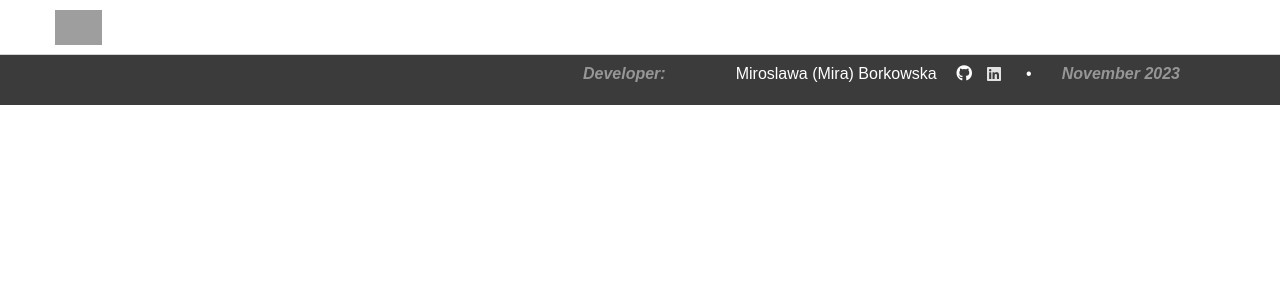
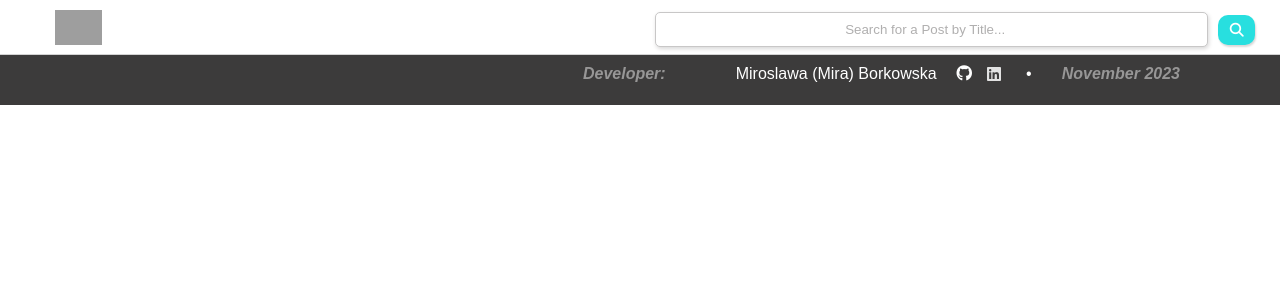
Before and after one commit to Mirabordem/INSIDEOUT, a React (Create React App) app in the folder react-app/: page / in a window 1280 px wide. Shown: the top 300 px of the page. Built offline with nearby package versions, Linux system fonts and the light colour scheme; no server answers; grey boxes are pictures that could not be loaded; the HTML template or start-up script is replaced by a standard one.

Commit message:
search-bar

```diff
--- a/react-app/src/App.js
+++ b/react-app/src/App.js
@@ -8,9 +8,10 @@ import Navigation from "./components/Navigation/Navigation";
 import Home from './components/Home/Home';
 import PostDetails from "./components/PostDetails/PostDetails";
 import LandingPage from "./components/LandingPage/LandingPage";
-import ProfilePage from "./components/ProfilePage/ProfilePage";
+// import ProfilePage from "./components/ProfilePage/ProfilePage";
 import CollectionDetails from "./components/CollectionDetails/CollectionDetails";
 import Footer from "./components/Footer/Footer";
+import SearchBarPage from "./components/SearchBarPage/SearchBarPage";
 
 function App() {
   const dispatch = useDispatch();
@@ -37,14 +38,17 @@ function App() {
           <Route exact path='/posts'>
             <Home />
           </Route>
-          <Route path="/user">
+          {/* <Route path="/user">
               <ProfilePage />
-          </Route>
+          </Route> */}
           <Route exact path='/posts/:postId'>
             <PostDetails />
           </Route>
           <Route path="/collections/:collectionId">
               <CollectionDetails />
+          </Route>
+          <Route exact path="/search">
+            <SearchBarPage />
           </Route>
         </Switch>
       )}
--- a/react-app/src/components/CollectionDetails/CollectionDetails.css
+++ b/react-app/src/components/CollectionDetails/CollectionDetails.css
@@ -1,7 +1,6 @@
 .main-collection-details-container {
 display: flex;
 flex-direction: column;
-/* z-index: 3000; */
 }
 
 .collection-details {
@@ -98,7 +97,6 @@ flex-direction: column;
 
 
 #link-add-post-button1 {
-
     font-size: 8px;
     text-decoration: none;
     background-color: rgb(30, 206, 206);
--- a/react-app/src/components/Navigation/Navigation.css
+++ b/react-app/src/components/Navigation/Navigation.css
@@ -19,7 +19,6 @@
 }
 
 .INSIDEOUT-logo {
-  /* width: 160px; */
   height: 35px;
   margin-left: 30px;
   padding-top: 0;
@@ -43,8 +42,6 @@
   top: 40px;
   padding: 7px 12px;
   background-color: transparent !important;
-  /* border: none !important; */
-  /* border: 2px solid red; */
 }
 
 .new-post:hover {
@@ -125,13 +122,11 @@
 
 .text {
   text-decoration: none;
-  /* color: black; */
   color: rgb(161, 158, 158);
   margin-top: 0;
   margin-bottom: 2px;
   padding-bottom: 0;
   font-weight: 300;
-  /* font-style: oblique; */
 }
 
 .dots {
@@ -278,3 +273,69 @@
   cursor: pointer;
   color: aqua;
 }
+
+
+#searchBar {
+  width: 100%;
+
+}
+
+#searchBar.search-window {
+color: rgb(229, 224, 224);
+}
+
+.search-bar-container {
+  display: flex;
+  flex-direction: row;
+  align-items: center;
+  justify-content: center;
+}
+
+.search-form {
+  width: 600px;
+  height: 35px;
+  display: flex;
+  flex-direction: row;
+  align-items: center;
+  justify-content: center;
+}
+
+
+.search-window1 {
+  background-color: white;
+  border: 1px solid rgb(200, 199, 199);
+  color: rgb(118, 114, 114);
+  border-radius: 5px;
+  width: 180px;
+  height: 35px;
+  cursor: pointer;
+  padding-left: 100px;
+  padding-right: 100px;
+  box-shadow: 1px 2px 4px rgb(217, 216, 216);
+}
+
+.search-window1:focus {
+  outline: none;
+}
+
+.search-window1::placeholder {
+  color: rgb(176, 175, 175);
+}
+
+.search-button {
+  width: 40px;
+  height: 30px;
+  margin-left: 10px;
+  font-size: 14px;
+  transition: color 0.3s;
+  border: none;
+  background-color: rgb(40, 223, 223);
+  border-radius: 10px;
+  color: white;
+  box-shadow: 1px 2px 2px rgb(217, 216, 216);
+}
+
+.search-button:hover {
+  cursor: pointer;
+  background-color: aqua;
+}
--- a/react-app/src/components/Navigation/Navigation.js
+++ b/react-app/src/components/Navigation/Navigation.js
@@ -1,15 +1,35 @@
 import React from "react";
-import { NavLink } from "react-router-dom";
-import { useSelector } from "react-redux";
+import { useState } from "react";
+import { useHistory, NavLink } from "react-router-dom";
+import { useDispatch, useSelector } from "react-redux";
 import ProfileButton from "./ProfileButton";
 import CreateButton from "./CreateButton";
+import { searchPostsThunk, clearSearchResults } from "../../store/post"
 import "./Navigation.css";
 
 
-function Navigation({ isLoaded }) {
+export default function Navigation({ isLoaded }) {
+  const dispatch = useDispatch()
+  const { push } = useHistory()
   const sessionUser = useSelector((state) => state.session.user);
   const user = useSelector((state) => state.session.user);
   const post = useSelector((state) => state.posts.singlePost);
+  const [search, setSearch] = useState("")
+  const [errors, setErrors] = useState('')
+
+
+  const handleSubmit = async (e) => {
+    e.preventDefault()
+    dispatch(clearSearchResults());
+    const data = await dispatch(searchPostsThunk(search))
+    if (!data.errors) {
+        setSearch('')
+        return push('/search')
+    } else {
+        setErrors(data.errors)
+    }
+}
+
 
   return (
     <div className="nav-container">
@@ -30,6 +50,22 @@ function Navigation({ isLoaded }) {
           ></img>
         </NavLink>
       )}
+
+      <div className="search-bar-container">
+            <form className="search-form" onSubmit={handleSubmit}>
+                <input
+                value={search}
+                onChange={e => setSearch(e.target.value)}
+                className="search-window1"
+                id="searchBar"
+                type="search"
+                placeholder="Search for a Post by Title..." />
+                <button className="search-button" type="submit"><i class="fa fa-search" aria-hidden="true"></i></button>
+            </form>
+            <p>{errors}</p>
+        </div>
+
+
       {isLoaded && (
         <div className="nav-profile">
 
@@ -44,5 +80,3 @@ function Navigation({ isLoaded }) {
     </div>
   );
 }
-
-export default Navigation;
--- a/react-app/src/components/PostDetails/PostDetails.css
+++ b/react-app/src/components/PostDetails/PostDetails.css
@@ -350,6 +350,7 @@
   flex-direction: column;
   align-items: center;
   font-size: 18px;
+  color: rgb(118, 114, 114);
 }
 
 .leave-comment {
--- a/react-app/src/components/PostDetails/PostDetails.js
+++ b/react-app/src/components/PostDetails/PostDetails.js
@@ -153,10 +153,10 @@ export default function PostDetails() {
       {/* <div className="lets-talk">LET'S TALK...</div> */}
     <div className="leave-the-comment">
       <div className={!userComments.length && userId && userId !== currPost?.userId ? "centerMe" : "hidden"}>
-      <h3 className="comments-title">{commentArr.length ? "" : "Be the First To Comment!"}</h3>
+      <h3 className="comments-title">{commentArr.length ? "" : "Be The First To Comment!"}</h3>
         <OpenModalButton
             className='leave-comment'
-            buttonText="LEAVE THE COMMENT"
+            buttonText="SHARE YOUR THOUGHTS"
             modalComponent={<AddComment postId={post.id} />}
             />
         </div>
--- /dev/null
+++ b/react-app/src/components/SearchBarPage/SearchBarPage.css
@@ -0,0 +1,69 @@
+.search-page-main {
+    display: flex;
+    flex-direction: column;
+    align-items: center;
+
+}
+
+.collection-details1 {
+    /* border: 2px solid red; */
+    display: flex;
+    flex-direction: column;
+    align-items: center;
+    justify-content: center;
+    background-color: rgb(60, 59, 59);
+    height: 200px;
+    width: 100%;
+    color: white;
+    font-size: 36px;
+}
+
+.main-home-container3 {
+    display: grid;
+    grid-template-columns: 1fr 3.5fr 1fr
+}
+
+.Masonry {
+    flex-direction: column;
+}
+
+.image-grid3 {
+    max-width: 1024px;
+    margin: 0 auto;
+    padding: 0 0;
+    box-sizing: content-box;
+    min-height: calc(100vh - 100px);
+}
+
+
+.my-masonry-grid3 {
+    display: flex;
+    margin-left: 0;
+    width: auto;
+}
+
+.my-masonry-grid_column {
+    padding-left: 0;
+    background-clip: padding-box;
+}
+
+.my-masonry-grid_column > div {
+    max-width: 100%;
+    width: 100%;
+    margin-bottom: 0;
+}
+
+.no-search-result-container {
+    display: flex;
+    flex-direction: row;
+    align-items: center;
+    /* border: 2px solid red; */
+    width: 100%;
+    height: 60px;
+}
+
+#no-search-result {
+    margin-left: auto;
+    color: orange;
+    font-size: 18px;
+}
--- /dev/null
+++ b/react-app/src/components/SearchBarPage/SearchBarPage.js
@@ -0,0 +1,45 @@
+import React from "react";
+import { useSelector } from "react-redux";
+import Masonry from "react-masonry-css";
+import SinglePost from '../Home/SinglePost';
+import "./SearchBarPage.css"
+
+
+
+export default function SearchBarPage() {
+    const searchedPosts = useSelector((state) => state.posts)
+
+
+
+return (
+    <div className="search-page-main">
+        <div className="collection-details1">
+        <div className="search-page-title">Posts That Match Your Search</div>
+
+        </div>
+        <div className="main-home-container3">
+
+        <div></div>
+            <div className="image-grid3">
+            <div className="no-search-result-container">
+                <div id="no-search-result" className={Object.values(searchedPosts).length ? "hidden" : "bigHeader"}>
+                    {Object.values(searchedPosts).length ? "" : "So sorry, there is no post to match your search. Try again..."}
+                </div>
+            </div>
+                <Masonry
+                breakpointCols={{ default: 4, 1100: 3, 800: 2, 500: 1 }}
+                className="my-masonry-grid3"
+                columnClassName="my-masonry-grid_column"
+                >
+                {Object.values(searchedPosts).map((post) => (
+                    <div className="post-card-container" key={post.id}>
+                        <SinglePost post={post} photoUrl={post.photoUrl} />
+                    </div>
+                ))}
+                </Masonry>
+            </div>
+
+        </div>
+    </div>
+    );
+}
--- a/react-app/src/store/post.js
+++ b/react-app/src/store/post.js
@@ -2,6 +2,8 @@ export const GET_ALL_POSTS = "posts/GET_ALL_POSTS";
 export const GET_SINGLE_POST = "posts/GET_SINGLE_POST";
 export const CREATE_SINGLE_POST = "posts/CREATE_SINGLE_POST";
 export const DELETE_SINGLE_POST = "posts/DELETE_SINGLE_POST";
+export const POSTS_SEARCH = "post/POSTS_SEARCH"
+export const CLEAR_SEARCH_RESULTS = "post/CLEAR_SEARCH_RESULTS"
 
 export const FETCH_PHOTO_URL_REQUEST = "posts/FETCH_PHOTO_URL_REQUEST";
 export const FETCH_PHOTO_URL_SUCCESS = "posts/FETCH_PHOTO_URL_SUCCESS";
@@ -42,6 +44,15 @@ export const fetchPhotoUrlSuccess = (photoUrl) => ({
 export const fetchPhotoUrlFailure = (error) => ({
   type: FETCH_PHOTO_URL_FAILURE,
   error,
+});
+
+const searchPosts = (posts) => ({
+  type: POSTS_SEARCH,
+  posts
+})
+
+export const clearSearchResults = () => ({
+  type: CLEAR_SEARCH_RESULTS,
 });
 
 
@@ -178,6 +189,23 @@ export const editSinglePostThunk = (postId, formData) => async (dispatch) => {
 
 //___________________________________________________
 
+// searchBar:
+
+export const searchPostsThunk = (search) => async (dispatch) => {
+  const response = await fetch(`/api/posts/search/${search}`)
+  if (response.ok) {
+      const data = await response.json();
+      dispatch(searchPosts(data));
+      return data;
+  } else {
+      const errors = await response.json();
+      return errors;
+  }
+}
+
+
+//___________________________________________________
+
 const initialState = { allPosts: {}, singlePost: {} };
 
 //___________________________________________________
@@ -242,6 +270,20 @@ export default function postsReducer(state = initialState, action) {
         loading: false,
       };
 
+    case POSTS_SEARCH:
+        newState = {}
+        action.posts.forEach((post) => newState[post.id] = post)
+        return newState
+
+        case CLEAR_SEARCH_RESULTS:
+          return {
+            ...state,
+            allPosts: {},
+          };
+
+
+
+
     default:
       return state;
   }
```
Also changed, not shown: 1 other file (tests, documents, lock files or other folders). Lines whose indentation alone changed are shown as unchanged.
